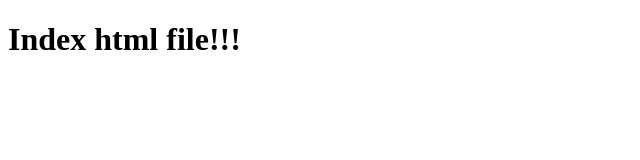
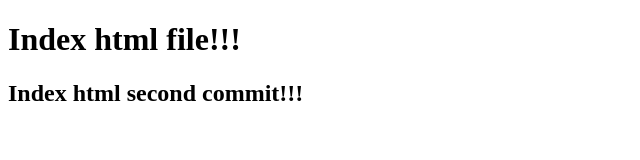
Before and after one commit to Manish2121/gitpower, a plain HTML site: page index.html in a window 1280 px wide. Shown: the whole page, without its empty margins (0-640 px from the left). Drawn offline with Linux system fonts and the light colour scheme.

Commit message:
new heading

```diff
--- a/index.html
+++ b/index.html
@@ -7,5 +7,6 @@
 </head>
 <body>
     <h1>Index html file!!!</h1>
+    <h2>Index html second commit!!!</h2>
 </body>
 </html>
```
